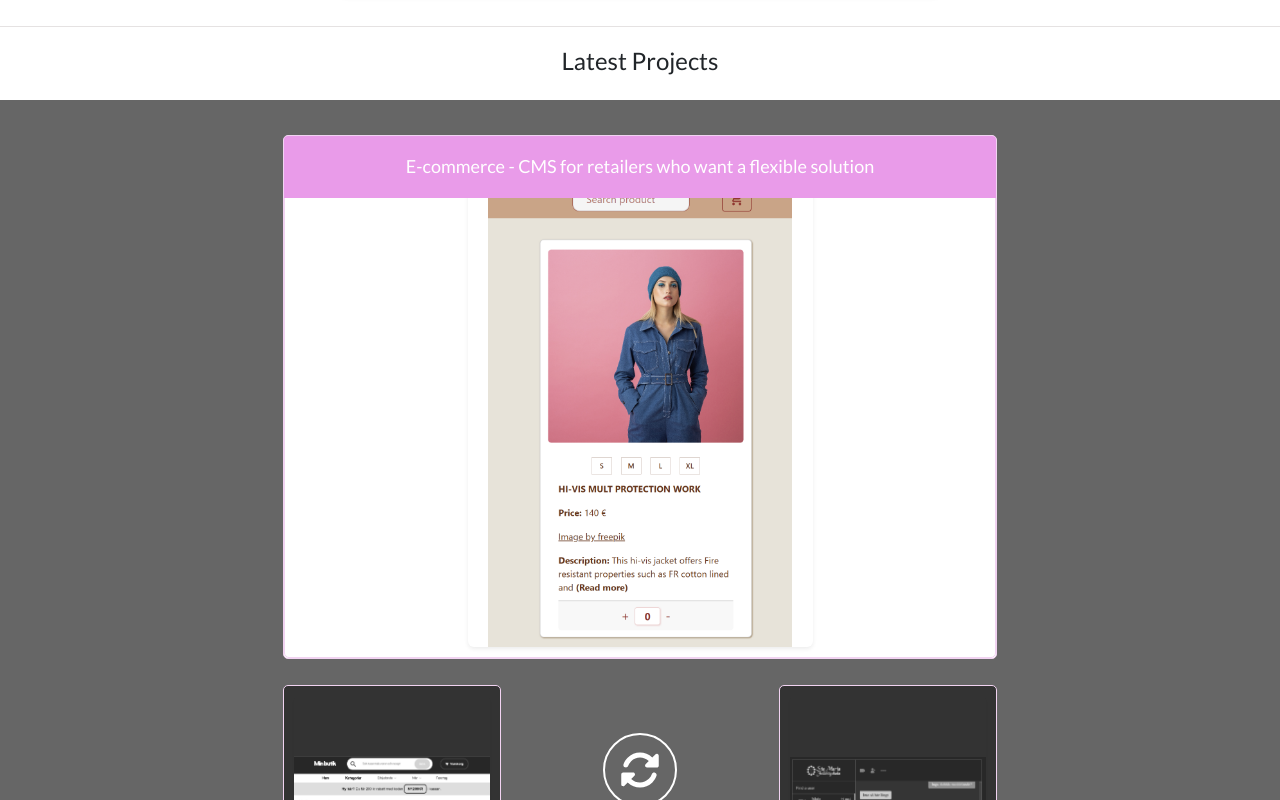
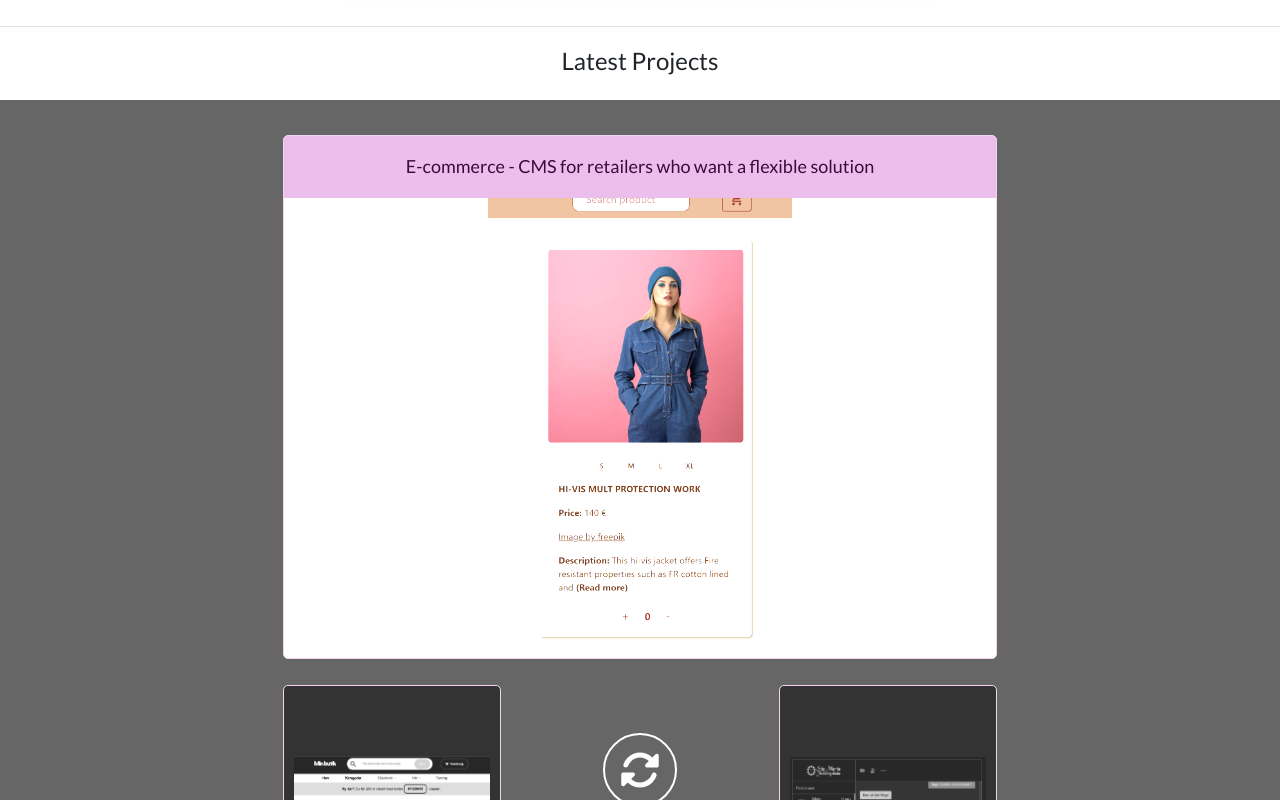
Before and after one commit to Gustaf26/portfolio-2024, a React (Vite) app: page / in a window 1280 px wide. Shown: the part 1660-2460 px from the top of the page. Built offline with nearby package versions, Linux system fonts and the light colour scheme; some icons are missing.

Commit message:
(Design > projects): Adjusting the image of featured project to bigger width on animation

```diff
--- a/src/assets/style.css
+++ b/src/assets/style.css
@@ -285,7 +285,7 @@ header #contact img {
     height: auto;
     margin-right: 10px;
     border-radius: 50px;
-    margin-top: 10px;
+    margin: 10px 0px 0px 0px;
 }
 
 /* ALL IMAGES */
@@ -351,8 +351,6 @@ img {
             font-size: 0.85em;
         }
     }
-
-
 }
 
 @keyframes show {
@@ -605,13 +603,14 @@ section {
             grid-row: 1/2;
             background-color: white;
             position: relative;
-            overflow-y: hidden;
+            overflow: hidden;
             border: 0.5px solid rgb(241, 211, 241);
             border-radius: 5px;
 
-            & a {
+            & a.featured-img-container {
                 background-color: white;
                 border: 0.5px solid rgb(241, 211, 241);
+                animation: scale 2s linear forwards;
             }
 
             & h3 {
@@ -619,9 +618,10 @@ section {
                 left: 0;
                 top: 0;
                 padding: 20px;
-                background-color: rgb(233, 155, 233);
+                background-color: rgb(235, 190, 235);
+
                 right: 0;
-                color: white;
+                color: rgb(62, 9, 62);
                 text-align: center;
                 animation: move-down 0.5s linear forwards;
             }
@@ -799,6 +799,7 @@ section {
     100% {
         transform: scale(1);
         filter: grayscale(0%) blur(0px) brightness(120%);
+        width: 100%;
     }
 }
 
--- a/src/sections/container-one/Latest.jsx
+++ b/src/sections/container-one/Latest.jsx
@@ -14,10 +14,10 @@ const SubFeatured = ({ info, changeFeaturedItem }) => {
         onClick={(e) => { e.preventDefault(); info.i === 0 ? setHovered(!hovered) : changeFeaturedItem(info.i) }}
         id={'item-' + (info.i + 1)} className={info.i === 0 ? "item featured" : info.i === 1 || info.i === 3 ? 'item middle-item not-featured' :
             'item last-item not-featured'}>
-        <a
+        {info.i === 0 ? <h3 className="title">{info.sec.title}</h3> : null}
+        <a className="featured-img-container"
             href="#"
             target="_blank">
-            {info.i === 0 ? <h3 className="title">{info.sec.title}</h3> : null}
             <img className={info.i === 0 ? "featured-img img-fluid project-image rounded shadow-sm" : "img-fluid project-image rounded shadow-sm"}
                 src={info.sec.image} alt="project name" />
         </a>
```
